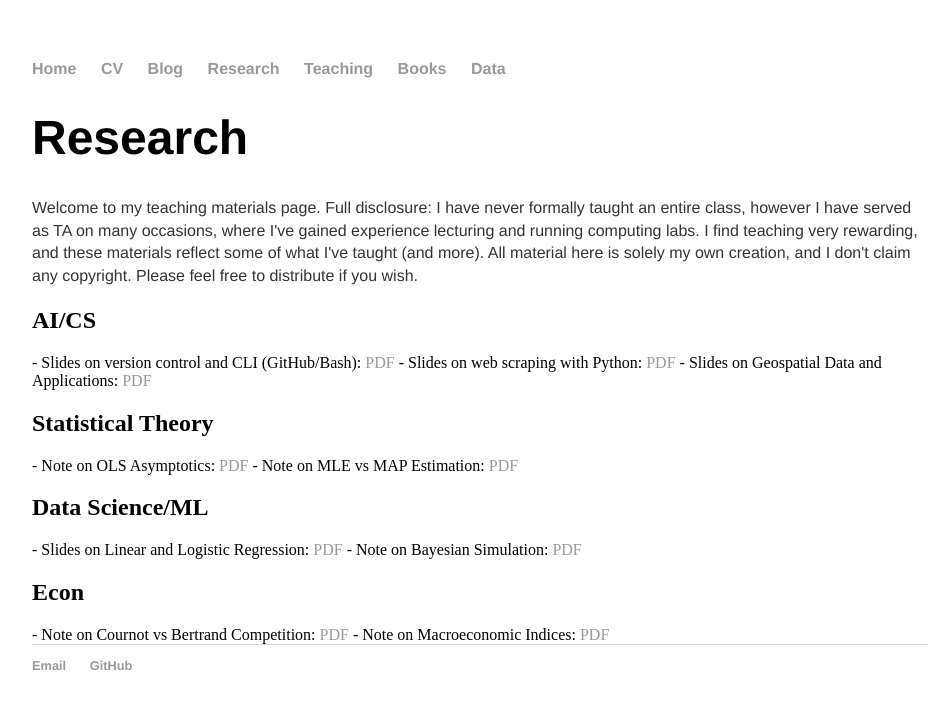
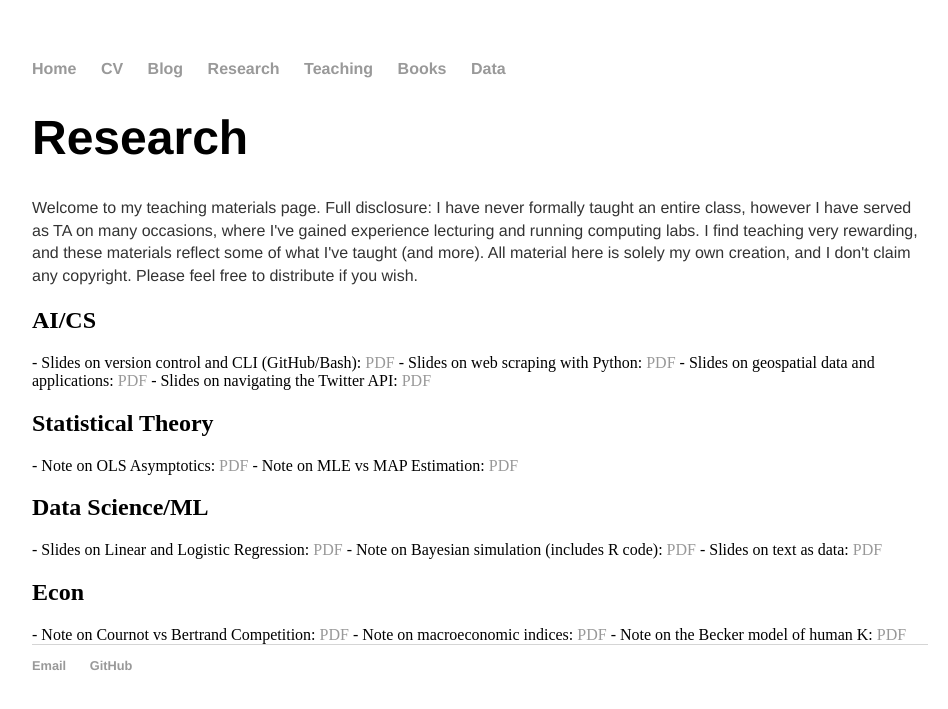
Before and after one commit to 12mre1/12mre1.github.io, a Jekyll site: the page built from teach/index.html, in a window 1280 px wide. Shown: the top 709 px of the page, without its empty margins (160-1108 px from the left). Built offline with Jekyll 4.4.1, drawn with Linux system fonts in a browser that asks for light colours.

Commit message:
update teaching section

```diff
--- a/teach/index.html
+++ b/teach/index.html
@@ -15,7 +15,9 @@ here is solely my own creation, and I don't claim any copyright. Please feel fre
 
 - Slides on web scraping with Python: <a href = "/teach/#" target="_blank">PDF</a>
 
-- Slides on Geospatial Data and Applications: <a href = "/teach/#" target="_blank">PDF</a>
+- Slides on geospatial data and applications: <a href = "/teach/#" target="_blank">PDF</a>
+
+- Slides on navigating the Twitter API: <a href = "/teach/#" target="_blank">PDF</a>
 
 <h2>Statistical Theory</h2>
 
@@ -27,10 +29,14 @@ here is solely my own creation, and I don't claim any copyright. Please feel fre
 
 - Slides on Linear and Logistic Regression: <a href = "/teach/#" target="_blank">PDF</a>
 
-- Note on Bayesian Simulation: <a href = "/teach/#" target="_blank">PDF</a>
+- Note on Bayesian simulation (includes R code): <a href = "/teach/#" target="_blank">PDF</a>
+
+- Slides on text as data: <a href = "/teach/#" target="_blank">PDF</a>
 
 <h2>Econ</h2>
 
 - Note on Cournot vs Bertrand Competition: <a href = "/teach/#" target="_blank">PDF</a>
 
-- Note on Macroeconomic Indices: <a href = "/teach/#" target="_blank">PDF</a>
+- Note on macroeconomic indices: <a href = "/teach/#" target="_blank">PDF</a>
+
+- Note on the Becker model of human K: <a href = "/teach/#" target="_blank">PDF</a>
```
